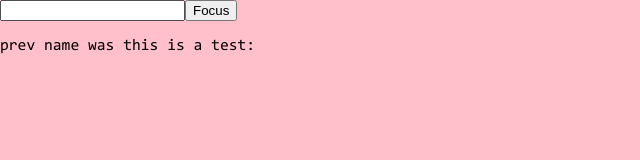
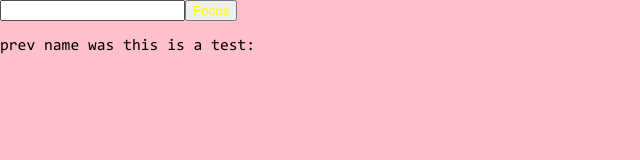
Before and after one commit to peterkwkwan/virtual-story-code, a React (Vite) app: page / in a window 1280 px wide. Shown: the top 160 px of the page, without its empty margins (0-640 px from the left). Built offline with nearby package versions, Linux system fonts and the light colour scheme.

Commit message:
add custom theming

```diff
--- a/src/App.tsx
+++ b/src/App.tsx
@@ -1,5 +1,7 @@
 import React, { useEffect, useRef, useState } from "react";
+import styled, { ThemeProvider } from "styled-components";
 import GlobalStyle from "./theme/globalStyles";
+import { theme } from "./theme/theme";
 
 function App() {
   const [name, setName] = useState("");
@@ -18,19 +20,24 @@ function App() {
     }
   };
 
+  const Button = styled.button`
+    color: ${(props) => props.theme.color.primary};
+  `;
+
   return (
     <>
       <GlobalStyle />
-
+      <ThemeProvider theme={theme}>
         <div>
           <input
             ref={inputRef}
             value={name}
             onChange={(e) => setName(e.target.value)}
           />
-        <button onClick={handleClick}>Focus</button>
+          <Button onClick={handleClick}>Focus</Button>
           <p>prev name was this is a test: {prevName.current}</p>
         </div>
+      </ThemeProvider>
     </>
   );
 }
--- /dev/null
+++ b/src/theme/theme.ts
@@ -0,0 +1,11 @@
+interface Theme {
+    color: Record<string, string>
+}
+
+const theme : Theme = {
+    color: {
+        primary: 'yellow'
+    }
+}
+
+export {theme}
```
Also changed, not shown: src/theme/globalStyles.ts (+5 -5 lines). Lines whose indentation alone changed are shown as unchanged.
